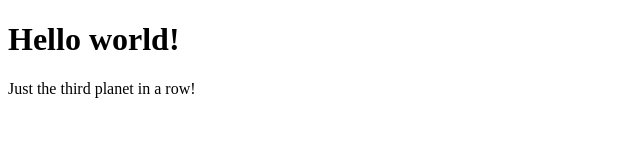
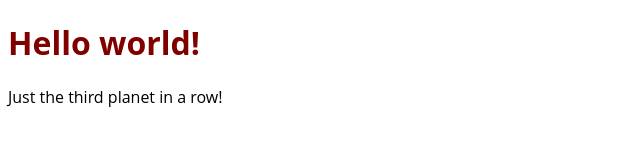
Before and after one commit to micpot/gito, a plain HTML site: page index.html in a window 1280 px wide. Shown: the whole page, without its empty margins (0-640 px from the left). Drawn offline with Linux system fonts and the light colour scheme.

Commit message:
h1 color & css in index

```diff
--- a/css/style.css
+++ b/css/style.css
@@ -0,0 +1,5 @@
+body {
+  font-family: "Open Sans", sans-serif; }
+
+h1 {
+    color: #800000; }
--- a/index.html
+++ b/index.html
@@ -4,6 +4,7 @@
     <meta charset="UTF-8">
     <meta name="viewport" content="width=device-width, initial-scale=1.0">
     <meta http-equiv="X-UA-Compatible" content="ie=edge">
+    <link rel="stylesheet" type="text/css" href="./css/style.css">
     <title>Document</title>
 </head>
 <body>
```
